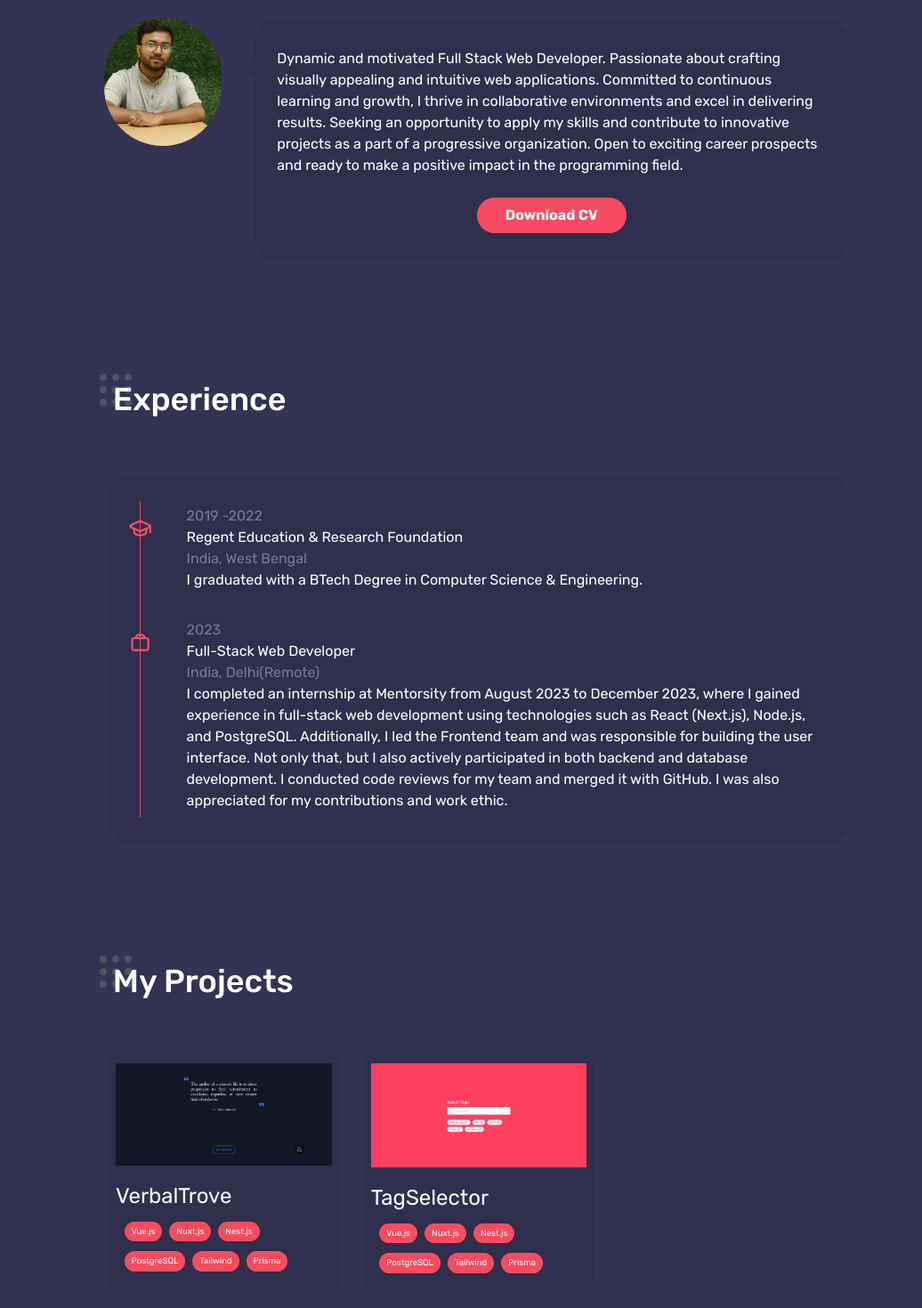
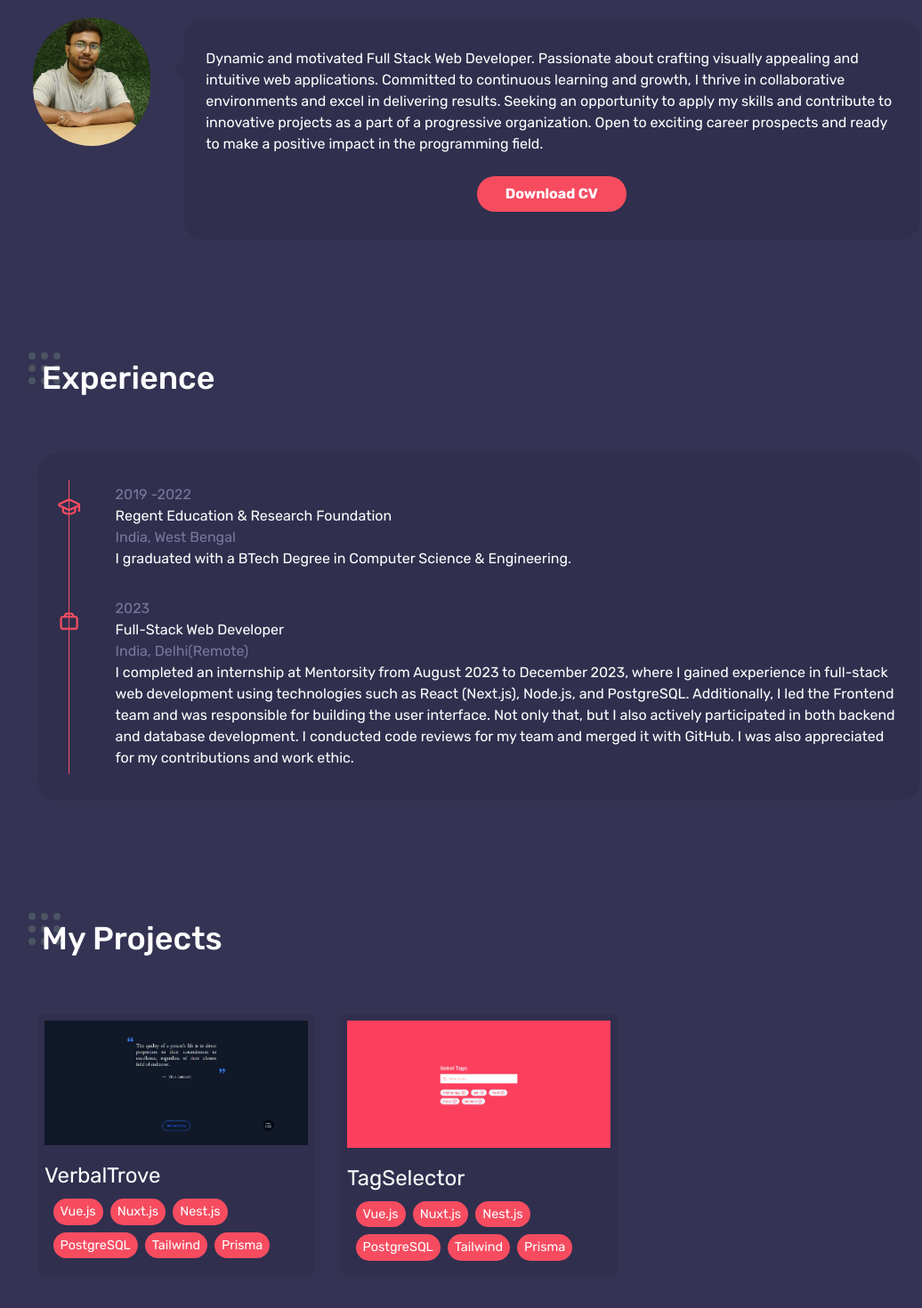
Before and after one commit to Koushik1311/portfolio, a Next.js app: page / in a window 1280 px wide. Shown: the part 1034-2504 px from the top of the page at 89% size, without its empty margins (102-1138 px from the left). Built offline with nearby package versions, Linux system fonts and the light colour scheme.

Commit message:
large devide responsive design

```diff
--- a/src/components/Home/AboutMe.tsx
+++ b/src/components/Home/AboutMe.tsx
@@ -5,7 +5,7 @@ import SectionHeader from "../Shared/SectionHeader";
 
 export default function AboutMe() {
   return (
-    <section className="mt-[8rem] lg:w-[55rem] lg:mx-auto">
+    <section className="mt-[8rem] lg:w-[55rem] xl:w-[65rem] lg:mx-auto">
       <SectionHeader>About Me</SectionHeader>
       {/* Image */}
       <div className="md:flex flex-row md:relative">
--- a/src/components/Home/Experience.tsx
+++ b/src/components/Home/Experience.tsx
@@ -4,7 +4,7 @@ import { experiencesData } from "@/data/Experience/data";
 
 export default function Experience() {
   return (
-    <section className="mt-[8rem] lg:w-[55rem] lg:mx-auto">
+    <section className="mt-[8rem] lg:w-[55rem] xl:w-[65rem] lg:mx-auto">
       <SectionHeader>Experience</SectionHeader>
       <div className="relative rounded-3xl bg-[#302F4E] mx-[1rem] md:ml-[1.5rem] md:mr-[1.5rem]">
         <div>
--- a/src/components/Home/Project.tsx
+++ b/src/components/Home/Project.tsx
@@ -5,7 +5,7 @@ import Image from "next/image";
 
 export default function Project() {
   return (
-    <section className="mt-[8rem] lg:w-[55rem] lg:mx-auto mb-[8rem]">
+    <section className="mt-[8rem] lg:w-[55rem] xl:w-[65rem] lg:mx-auto mb-[8rem]">
       <SectionHeader>My Projects</SectionHeader>
       <div className="grid grid-cols-1 md:grid-cols-3 gap-[1.75rem] mx-[1rem] md:ml-[1.5rem] md:mr-[1.5rem]">
         {projectsData.map((project, index) => (
@@ -26,7 +26,7 @@ export default function Project() {
               {project.tags.map((tag, tagIndex) => (
                 <span
                   key={tagIndex}
-                  className="bg-[#F74C60]  rounded-full py-1 px-2 mr-2 mb-2 text-white text-[0.6rem] inline-block"
+                  className="bg-[#F74C60]  rounded-full py-1 px-2 mr-2 mb-2 text-white text-[0.9rem] inline-block"
                 >
                   {tag}
                 </span>
```
